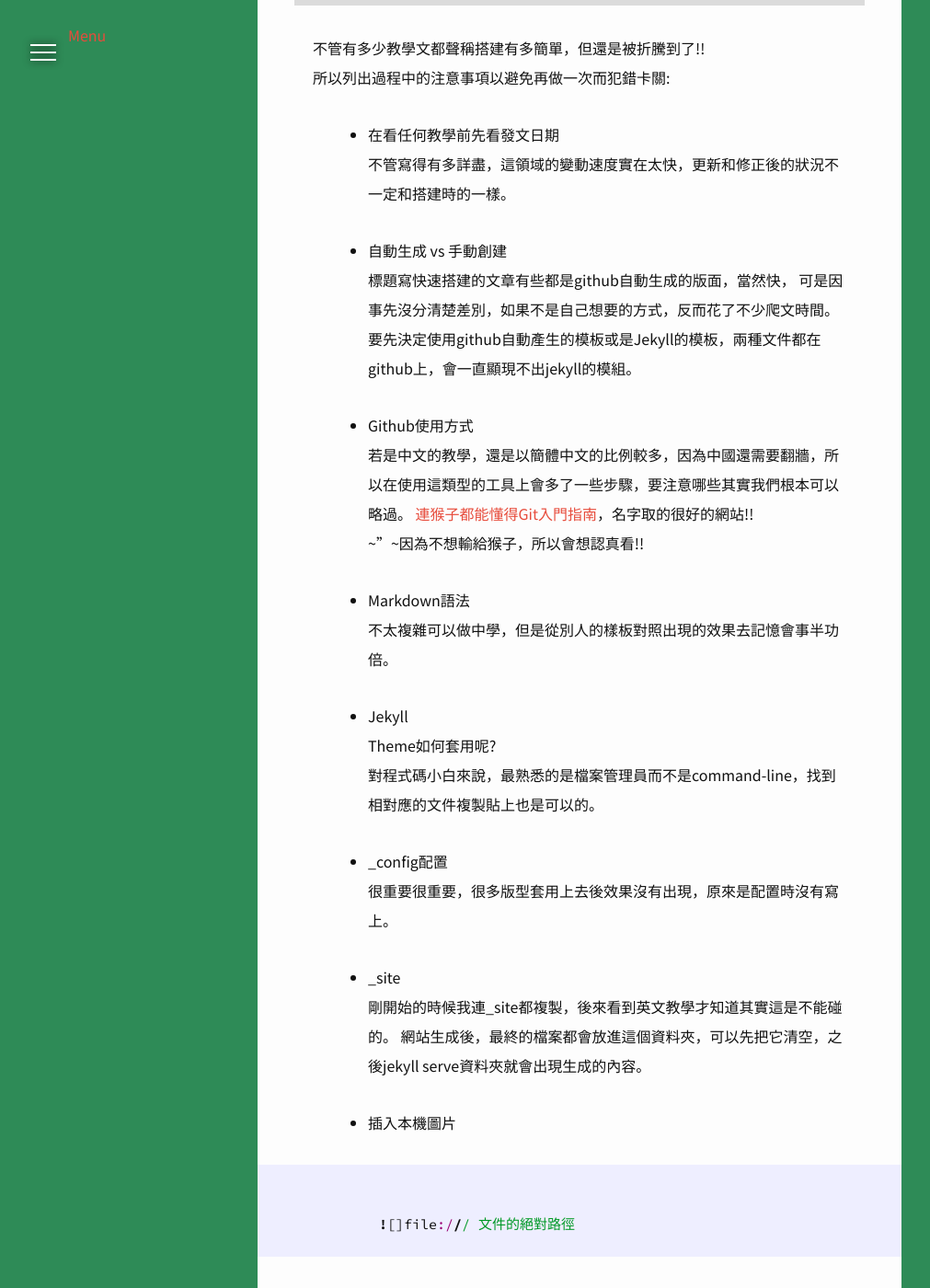
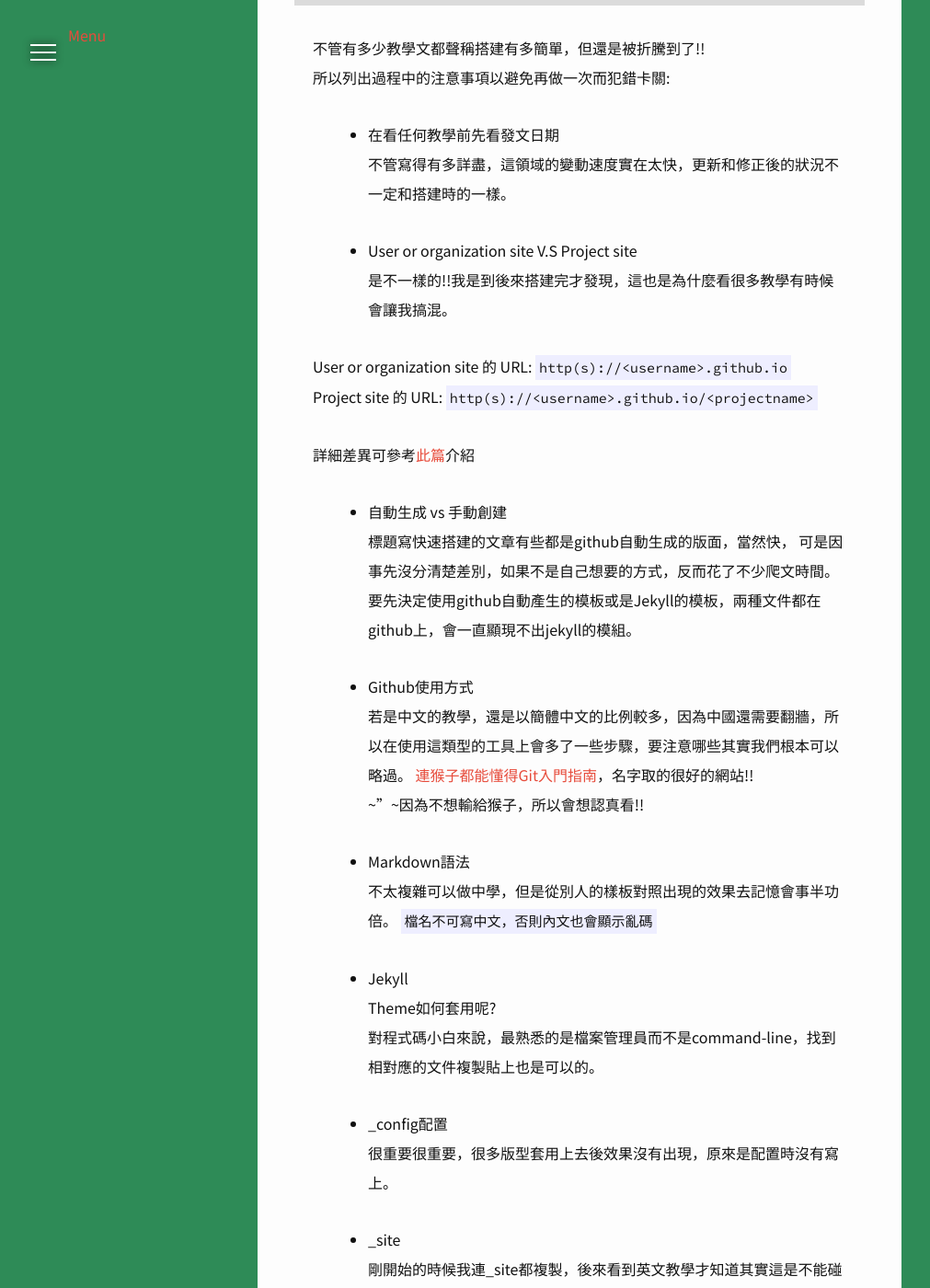
Before and after one commit to wulala505/chronicl, a Jekyll site: the page built from _posts/2016-06-27-github-pages.md, in a window 1280 px wide and 1400 px high, scrolled down 763 px. Shown: the whole window at 92% size, without its empty margins (10-1021 px from the left). Built offline with Jekyll 4.4.1, drawn with Linux system fonts in a browser that asks for light colours; nearby versions of some CDN libraries; some web fonts are replaced; comment, search, counter and statistics services are not loaded; some of the changed text lies outside the part shown.

Commit message:
post update

```diff
--- a/_posts/2016-06-27-github-pages.md
+++ b/_posts/2016-06-27-github-pages.md
@@ -17,6 +17,13 @@ categories: jekyll
 * 在看任何教學前先看發文日期
 不管寫得有多詳盡，這領域的變動速度實在太快，更新和修正後的狀況不一定和搭建時的一樣。
 
+* User or organization site V.S Project site
+是不一樣的!!我是到後來搭建完才發現，這也是為什麼看很多教學有時候會讓我搞混。
+
+ User or organization site 的 URL: `http(s)://<username>.github.io`
+ Project site 的 URL: `http(s)://<username>.github.io/<projectname>`
+
+詳細差異可參考[此篇](http://wiki.jikexueyuan.com/project/github-pages-basics/)介紹
 
 * 自動生成 vs 手動創建
 標題寫快速搭建的文章有些都是github自動生成的版面，當然快，
@@ -30,6 +37,7 @@ categories: jekyll
 
 * Markdown語法
 不太複雜可以做中學，但是從別人的樣板對照出現的效果去記憶會事半功倍。
+`檔名不可寫中文，否則內文也會顯示亂碼`
 
 * Jekyll
 Theme如何套用呢?
@@ -43,10 +51,10 @@ Theme如何套用呢?
 網站生成後，最終的檔案都會放進這個資料夾，可以先把它清空，之後jekyll serve資料夾就會出現生成的內容。
 
 * 插入本機圖片
-{% highlight ruby %}
-	![]file:/// 文件的絕對路徑
-{% endhighlight %}
+
+	`![]file:/// 文件的絕對路徑`
+
 * 字型
 使用google的webfont，不知為何@import一直失敗，後來貼整陀google給的css，讓檔案少了request的過程才成功。
 
-### (未完待續)
+以上是我過程中有卡關的幾個點，分享[這個](http://playingfingers.com/2016/03/26/build-a-blog/)我覺得較完整的教學
```
Also changed, not shown: _posts/2016-07-19-Python-Learning.md (+25 -3 lines).
